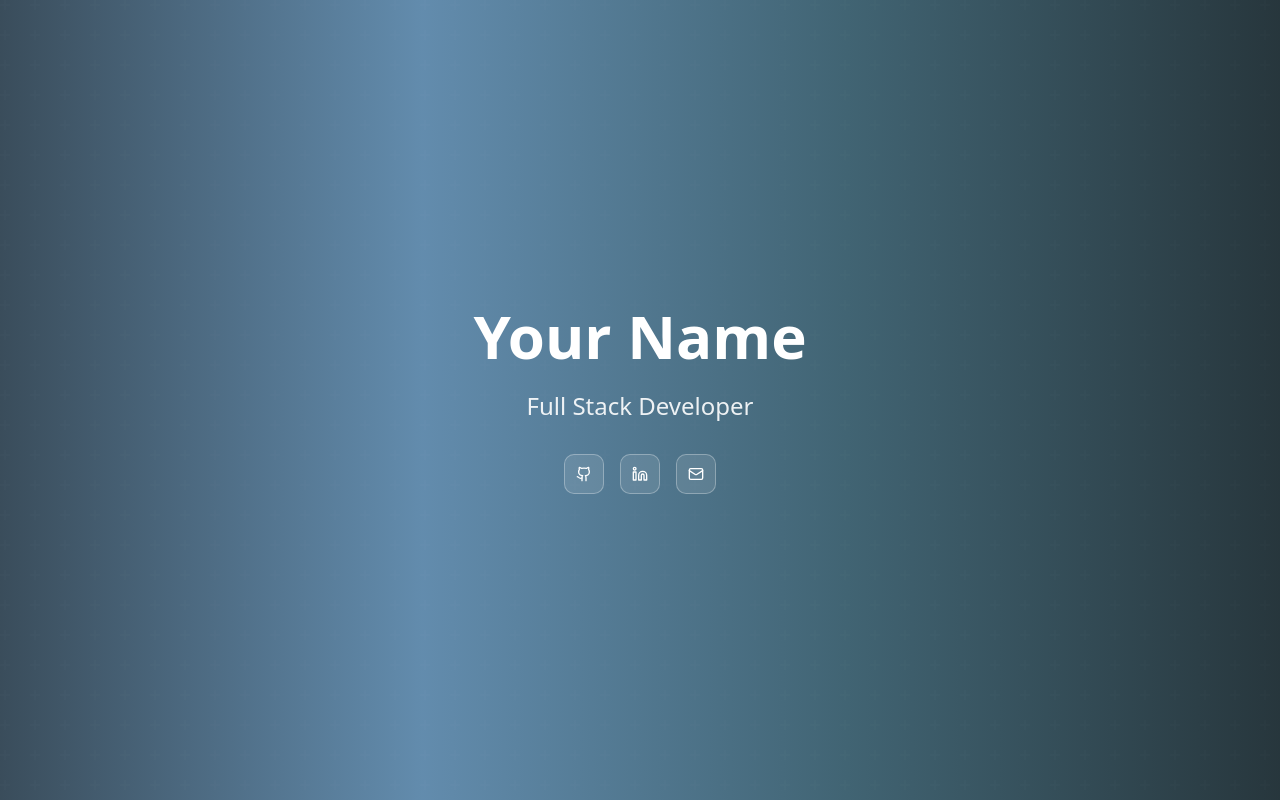
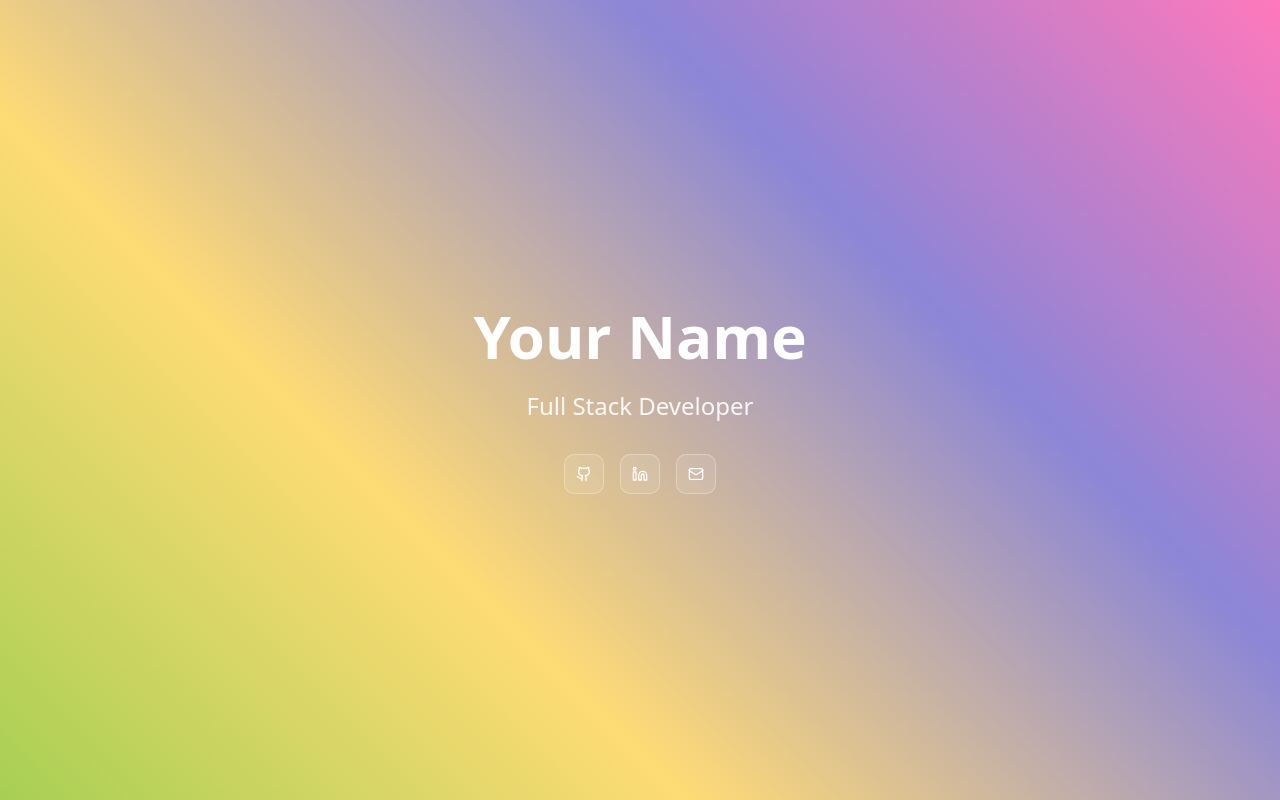
Before and after one commit to Anirudhreddy7799/modern-glance-showcase, a React (Vite) app: page / in a window 1280 px wide. Shown: the top 800 px of the page. Built offline with nearby package versions, Linux system fonts and the light colour scheme.

Commit message:
Add multiple colors and gradients
Implement a feature to support more than six colors with various gradient styles throughout the application.
[skip gpt_engineer]

```diff
--- a/src/pages/Index.tsx
+++ b/src/pages/Index.tsx
@@ -10,7 +10,21 @@ const Index = () => {
   return (
     <div className="min-h-screen relative">
       {/* Modern gradient overlay */}
-      <div className="absolute inset-0 bg-[linear-gradient(to_right,#243949_0%,#517fa4_33%,#2c5364_66%,#0f2027_100%)] opacity-90"></div>
+      <div className="absolute inset-0" style={{
+        background: `
+          linear-gradient(
+            45deg,
+            #FF6B6B 0%,
+            #4ECDC4 17%,
+            #45B7D1 34%,
+            #96C93D 51%,
+            #FED766 68%,
+            #7F78D2 85%,
+            #FF69B4 100%
+          )
+        `,
+        opacity: 0.9,
+      }}></div>
 
       {/* Animated background patterns */}
       <div
```
